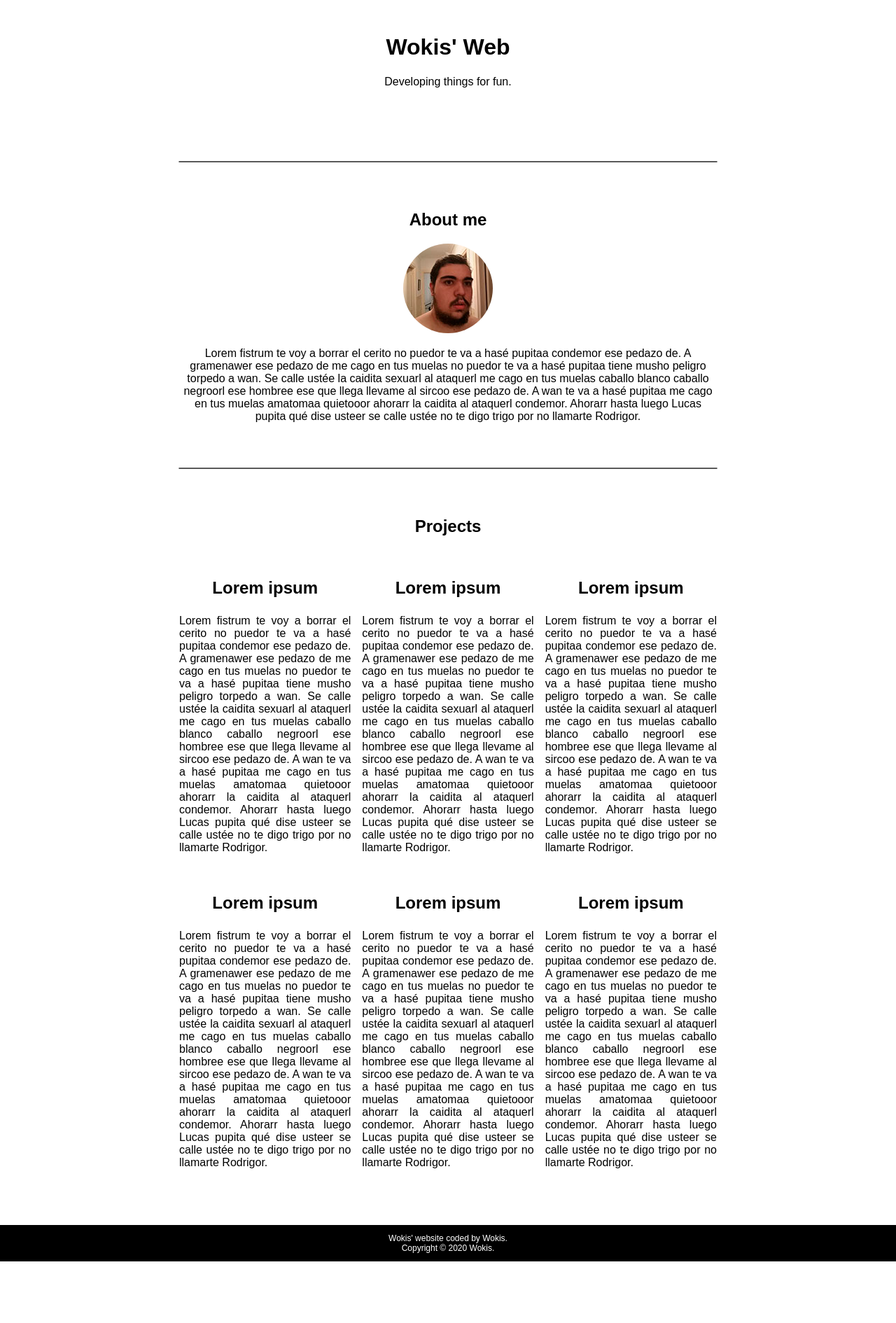
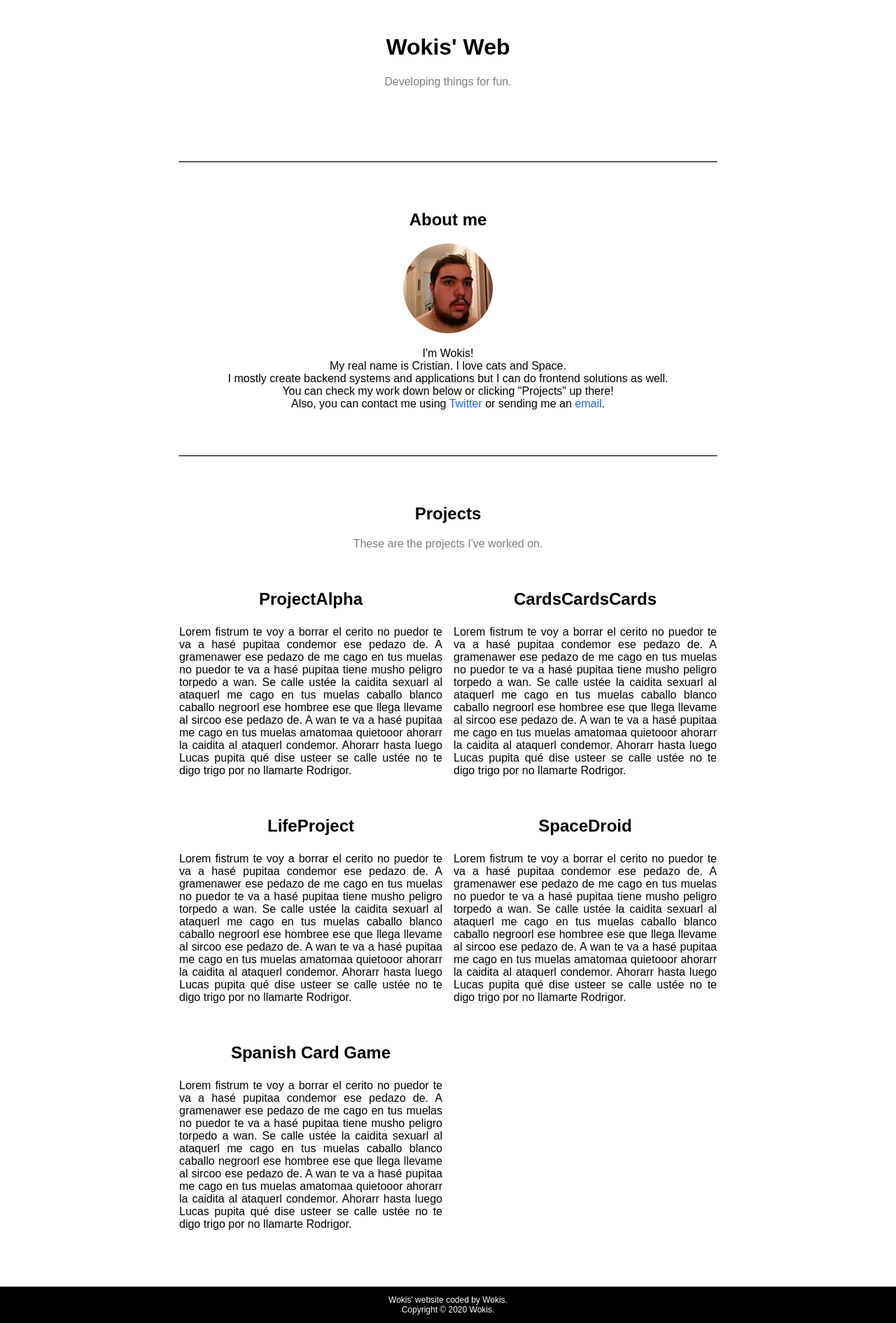
Before and after one commit to Wikijito7/wokis.es, a PHP site: page /new/index.html in a window 1280 px wide. Shown: the part 52-1942 px from the top of the page at 70% size. Before the commit the page ends 1854 px from the top, so only its background shows below. Run offline with PHP 8.4, Linux system fonts and the light colour scheme; some libraries are stand-ins or nearby versions.

Commit message:
Adding some real text.

```diff
--- a/new/css/stylesheet.css
+++ b/new/css/stylesheet.css
@@ -2,6 +2,7 @@
     --font-size: 1em;
     --width: 60%;
     --nav: #272727;
+    --secondarycolor: #7f7f7f;
 }
 
 body {
@@ -11,6 +12,18 @@ body {
     width: 100%;
     text-align: center;
     min-width: 350px;
+}
+
+body::-webkit-scrollbar {
+    width: 0.5em;
+}
+
+body::-webkit-scrollbar-track {
+    background: #ffffff;
+}
+
+body::-webkit-scrollbar-thumb {
+    background: var(--nav);
 }
 
 nav {
@@ -71,8 +84,13 @@ section {
     padding: 1em;
 }
 
-p #aboutme{
-    text-align: justify;
+#aboutme a {
+    text-decoration: none;
+    color: #1f66e5
+}
+
+#aboutme a:hover {
+    color: #1347a4
 }
 
 #projects {
@@ -81,9 +99,14 @@ p #aboutme{
     width: var(--width);
 }
 
+.subtitle{
+    color: var(--secondarycolor);
+    font-size: 1em;
+}
+
 #ulProjects {
     display: inline-grid;
-    grid-template-columns: 1fr 1fr 1fr;
+    grid-template-columns: repeat(auto-fill, minmax(360px, 1fr));
     list-style-type: none;
     gap: 1em;
     padding: 0;
@@ -143,8 +166,8 @@ header.h1{
 
     #icon{
         width: 1em;
-        margin: 0;
         padding: 1em;
+        margin: 0 2em 0 0;
     }
 
     #lista{
@@ -153,15 +176,10 @@ header.h1{
         text-align: right;
     }
 
-    #icon:hover{
-        transition: 0.2s;
-        background: var(--nav);
-    }
-
     .cosillas{
         display: inline-grid;
         grid-template-columns: 1fr 1fr;
-        width: 70%;
+        width: 100%;
         background: black;
         align-content: center;
         padding: 0;
--- a/new/index.html
+++ b/new/index.html
@@ -27,7 +27,7 @@
 
     <header id="top">
         <h1>Wokis' Web</h1>
-        <p>Developing things for fun.</p>
+        <p class="subtitle">Developing things for fun.</p>
     </header>
     <hr id="about">
     <main>
@@ -35,26 +35,17 @@
             <h1>About me</h1>
             <img alt="it's a me!" src="img/me.jpg">
             <br>
-            <p>Lorem fistrum te voy a borrar el cerito no puedor te va a hasé pupitaa condemor ese pedazo de. A gramenawer ese pedazo de me cago en tus muelas no puedor te va a hasé
-                pupitaa tiene musho peligro torpedo a wan. Se calle ustée la caidita sexuarl al ataquerl me cago en tus muelas caballo blanco caballo negroorl ese hombree ese que llega
-                llevame al sircoo ese pedazo de. A wan te va a hasé pupitaa me cago en tus muelas amatomaa quietooor ahorarr la caidita al ataquerl condemor. Ahorarr hasta luego Lucas
-                pupita qué dise usteer se calle ustée no te digo trigo por no llamarte Rodrigor.
+            <p>I'm Wokis!<br>My real name is Cristian. I love cats and Space.<br>I mostly create backend systems and applications but I can do frontend solutions as well.<br>You can check my work down below or clicking "Projects" up there!
+                <br>Also, you can contact me using <a href="https://twitter.com/WokisHere">Twitter</a> or sending me an <a href="mailto:wikyfg@gmail.com">email</a>.
             </p>
         </section>
         <hr id="project">
         <section id="projects">
             <h1>Projects</h1>
+            <p class="subtitle">These are the projects I've worked on.</p>
             <ul id="ulProjects">
                 <li>
-                <p class="titleProject">Lorem ipsum</p>
-                <p class="projectsText">Lorem fistrum te voy a borrar el cerito no puedor te va a hasé pupitaa condemor ese pedazo de. A gramenawer ese pedazo de me cago en tus muelas no puedor te va a hasé
-                    pupitaa tiene musho peligro torpedo a wan. Se calle ustée la caidita sexuarl al ataquerl me cago en tus muelas caballo blanco caballo negroorl ese hombree ese que llega
-                    llevame al sircoo ese pedazo de. A wan te va a hasé pupitaa me cago en tus muelas amatomaa quietooor ahorarr la caidita al ataquerl condemor. Ahorarr hasta luego Lucas
-                    pupita qué dise usteer se calle ustée no te digo trigo por no llamarte Rodrigor.
-                </p>
-            </li>
-                <li>
-                    <p class="titleProject">Lorem ipsum</p>
+                    <p class="titleProject">ProjectAlpha</p>
                     <p class="projectsText">Lorem fistrum te voy a borrar el cerito no puedor te va a hasé pupitaa condemor ese pedazo de. A gramenawer ese pedazo de me cago en tus muelas no puedor te va a hasé
                         pupitaa tiene musho peligro torpedo a wan. Se calle ustée la caidita sexuarl al ataquerl me cago en tus muelas caballo blanco caballo negroorl ese hombree ese que llega
                         llevame al sircoo ese pedazo de. A wan te va a hasé pupitaa me cago en tus muelas amatomaa quietooor ahorarr la caidita al ataquerl condemor. Ahorarr hasta luego Lucas
@@ -62,7 +53,7 @@
                     </p>
                 </li>
                 <li>
-                    <p class="titleProject">Lorem ipsum</p>
+                    <p class="titleProject">CardsCardsCards</p>
                     <p class="projectsText">Lorem fistrum te voy a borrar el cerito no puedor te va a hasé pupitaa condemor ese pedazo de. A gramenawer ese pedazo de me cago en tus muelas no puedor te va a hasé
                         pupitaa tiene musho peligro torpedo a wan. Se calle ustée la caidita sexuarl al ataquerl me cago en tus muelas caballo blanco caballo negroorl ese hombree ese que llega
                         llevame al sircoo ese pedazo de. A wan te va a hasé pupitaa me cago en tus muelas amatomaa quietooor ahorarr la caidita al ataquerl condemor. Ahorarr hasta luego Lucas
@@ -70,7 +61,7 @@
                     </p>
                 </li>
                 <li>
-                    <p class="titleProject">Lorem ipsum</p>
+                    <p class="titleProject">LifeProject</p>
                     <p class="projectsText">Lorem fistrum te voy a borrar el cerito no puedor te va a hasé pupitaa condemor ese pedazo de. A gramenawer ese pedazo de me cago en tus muelas no puedor te va a hasé
                         pupitaa tiene musho peligro torpedo a wan. Se calle ustée la caidita sexuarl al ataquerl me cago en tus muelas caballo blanco caballo negroorl ese hombree ese que llega
                         llevame al sircoo ese pedazo de. A wan te va a hasé pupitaa me cago en tus muelas amatomaa quietooor ahorarr la caidita al ataquerl condemor. Ahorarr hasta luego Lucas
@@ -78,7 +69,7 @@
                     </p>
                 </li>
                 <li>
-                    <p class="titleProject">Lorem ipsum</p>
+                    <p class="titleProject">SpaceDroid</p>
                     <p class="projectsText">Lorem fistrum te voy a borrar el cerito no puedor te va a hasé pupitaa condemor ese pedazo de. A gramenawer ese pedazo de me cago en tus muelas no puedor te va a hasé
                         pupitaa tiene musho peligro torpedo a wan. Se calle ustée la caidita sexuarl al ataquerl me cago en tus muelas caballo blanco caballo negroorl ese hombree ese que llega
                         llevame al sircoo ese pedazo de. A wan te va a hasé pupitaa me cago en tus muelas amatomaa quietooor ahorarr la caidita al ataquerl condemor. Ahorarr hasta luego Lucas
@@ -86,7 +77,7 @@
                     </p>
                 </li>
                 <li>
-                    <p class="titleProject">Lorem ipsum</p>
+                    <p class="titleProject">Spanish Card Game</p>
                     <p class="projectsText">Lorem fistrum te voy a borrar el cerito no puedor te va a hasé pupitaa condemor ese pedazo de. A gramenawer ese pedazo de me cago en tus muelas no puedor te va a hasé
                         pupitaa tiene musho peligro torpedo a wan. Se calle ustée la caidita sexuarl al ataquerl me cago en tus muelas caballo blanco caballo negroorl ese hombree ese que llega
                         llevame al sircoo ese pedazo de. A wan te va a hasé pupitaa me cago en tus muelas amatomaa quietooor ahorarr la caidita al ataquerl condemor. Ahorarr hasta luego Lucas
```
